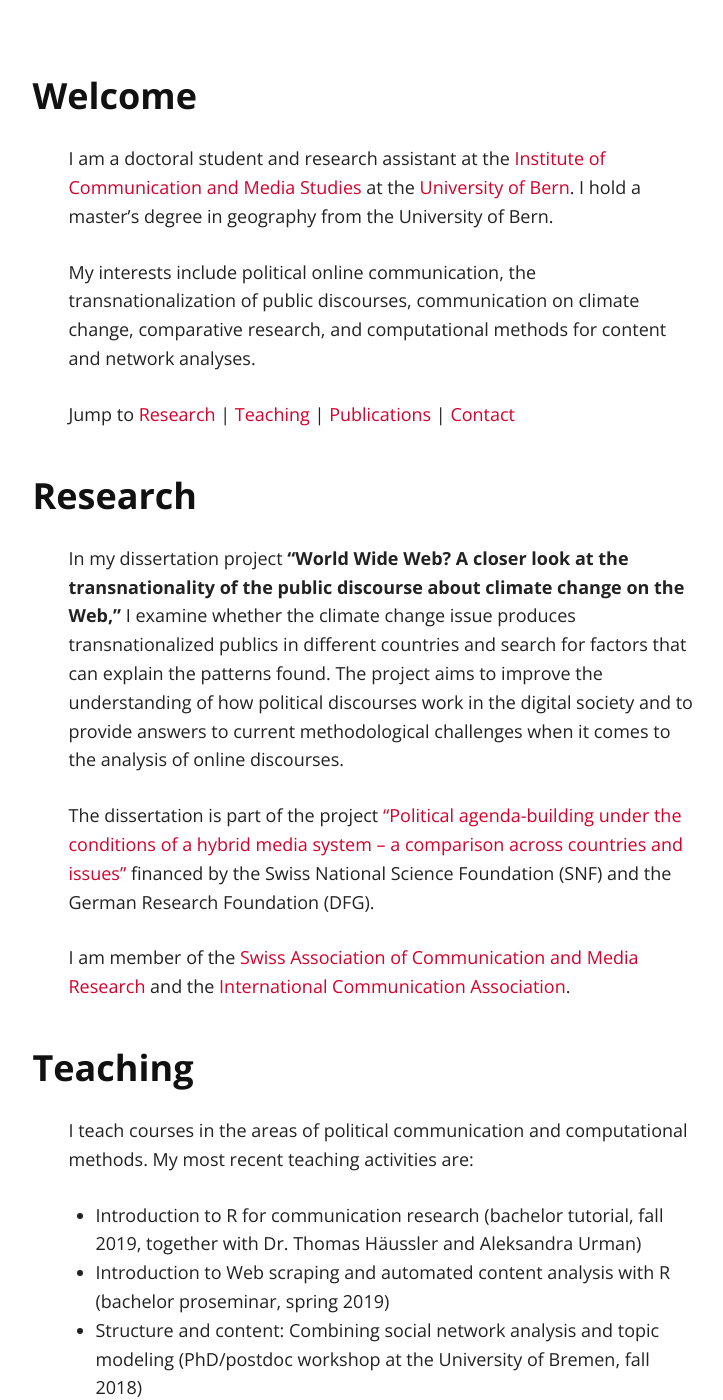
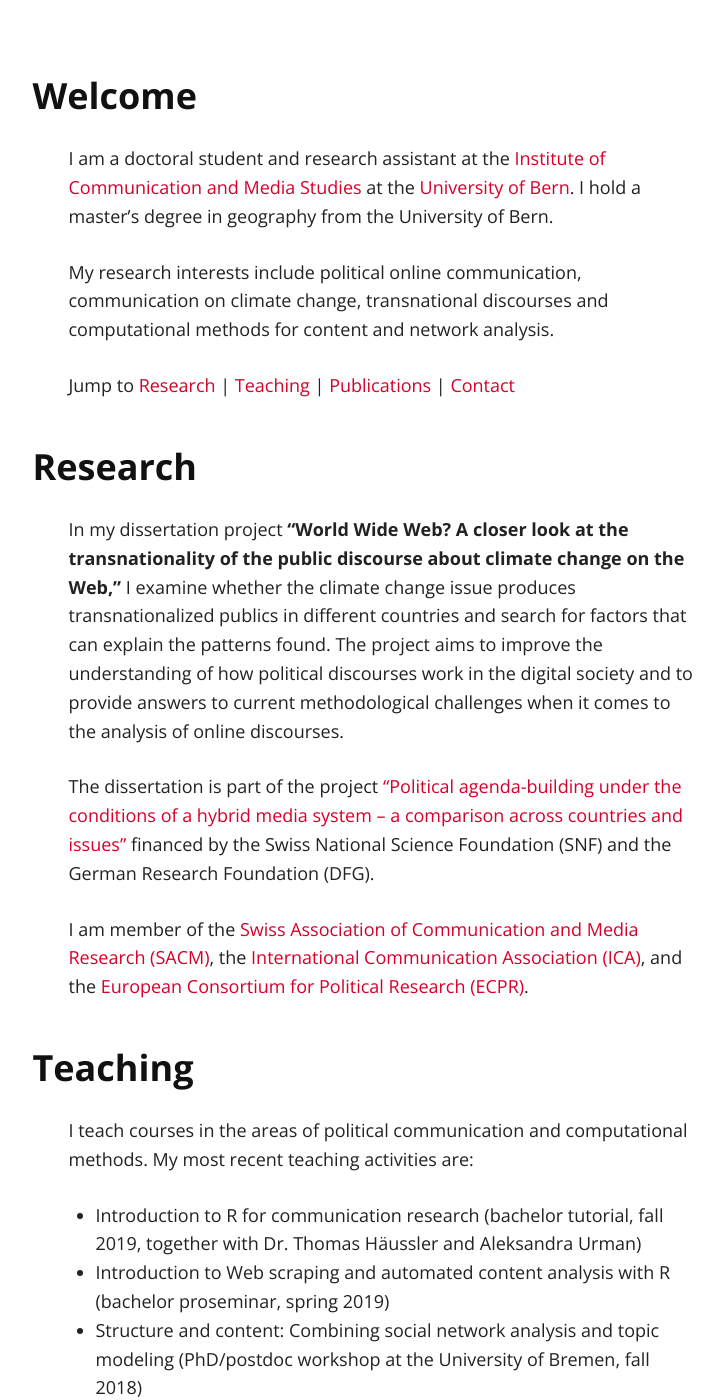
Before and after one commit to ureber/ureber.github.io, a Jekyll site: the page built from index.md, in a window 1280 px wide and 1400 px high, scrolled down 502 px. Shown: the whole window, without its empty margins (259-982 px from the left). Built offline with Jekyll 4.4.1, drawn with Linux system fonts in a browser that asks for light colours; our own code applies the rules of GitHub Pages for plain Markdown files.

Commit message:
Add ECPR membership

```diff
--- a/index.md
+++ b/index.md
@@ -8,7 +8,7 @@ layout: default
 
 I am a doctoral student and research assistant at the [Institute of Communication and Media Studies](https://www.ikmb.unibe.ch/index_eng.html) at the [University of Bern](https://www.unibe.ch/index_eng.html). I hold a master's degree in geography from the University of Bern.
 
-My interests include political online communication, the transnationalization of public discourses, communication on climate change, comparative research, and computational methods for content and network analyses.
+My research interests include political online communication, communication on climate change, transnational discourses and computational methods for content and network analysis.
 
 Jump to [Research](#research) \| [Teaching](#teaching) \| [Publications](#publications) \| [Contact](#contact)
 
@@ -18,7 +18,7 @@ In my dissertation project **"World Wide Web? A closer look at the transnational
 
 The dissertation is part of the project <a href="https://www.ikmb.unibe.ch/research/researchprojects/current_research_projects/current_research_projects/political_agenda_building_under_the_conditions_of_a_hybrid_media_system__a_comparison_across_countries_and_issues_2014_2017/index_eng.html" target="_blank">"Political agenda-building under the conditions of a hybrid media system – a comparison across countries and issues"</a> financed by the Swiss National Science Foundation (SNF) and the German Research Foundation (DFG).
 
-I am member of the <a href="https://sgkm.ch/en/" target="_blank">Swiss Association of Communication and Media Research</a> and the <a href="https://www.icahdq.org/" target="_blank">International Communication Association</a>.
+I am member of the <a href="https://sgkm.ch/en/" target="_blank">Swiss Association of Communication and Media Research (SACM)</a>, the <a href="https://www.icahdq.org/" target="_blank">International Communication Association (ICA)</a>, and the <a href="https://ecpr.eu" target="_blank">European Consortium for Political Research (ECPR)</a>.
 
 ### <a name="teaching"></a>Teaching
 
```
